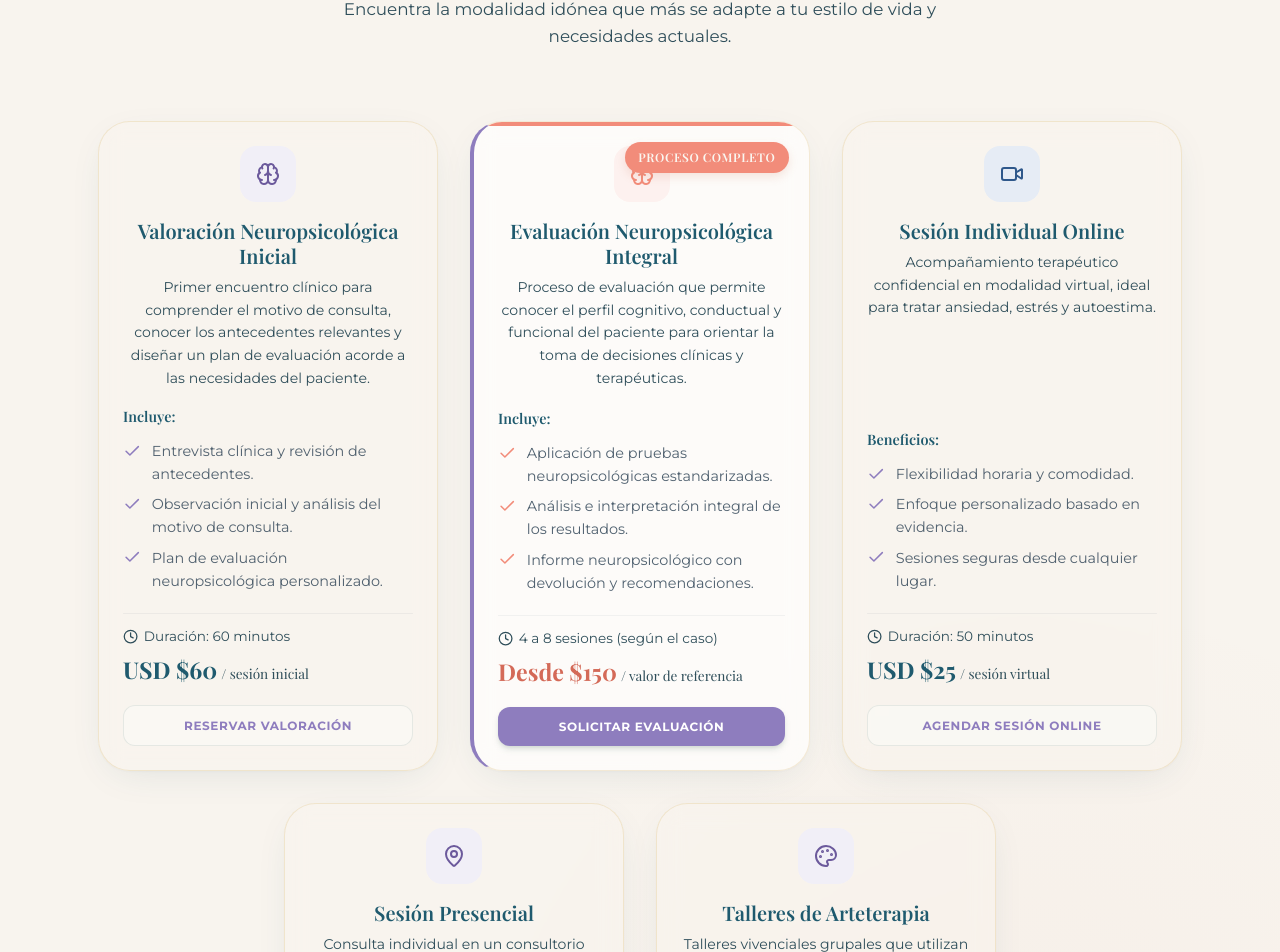
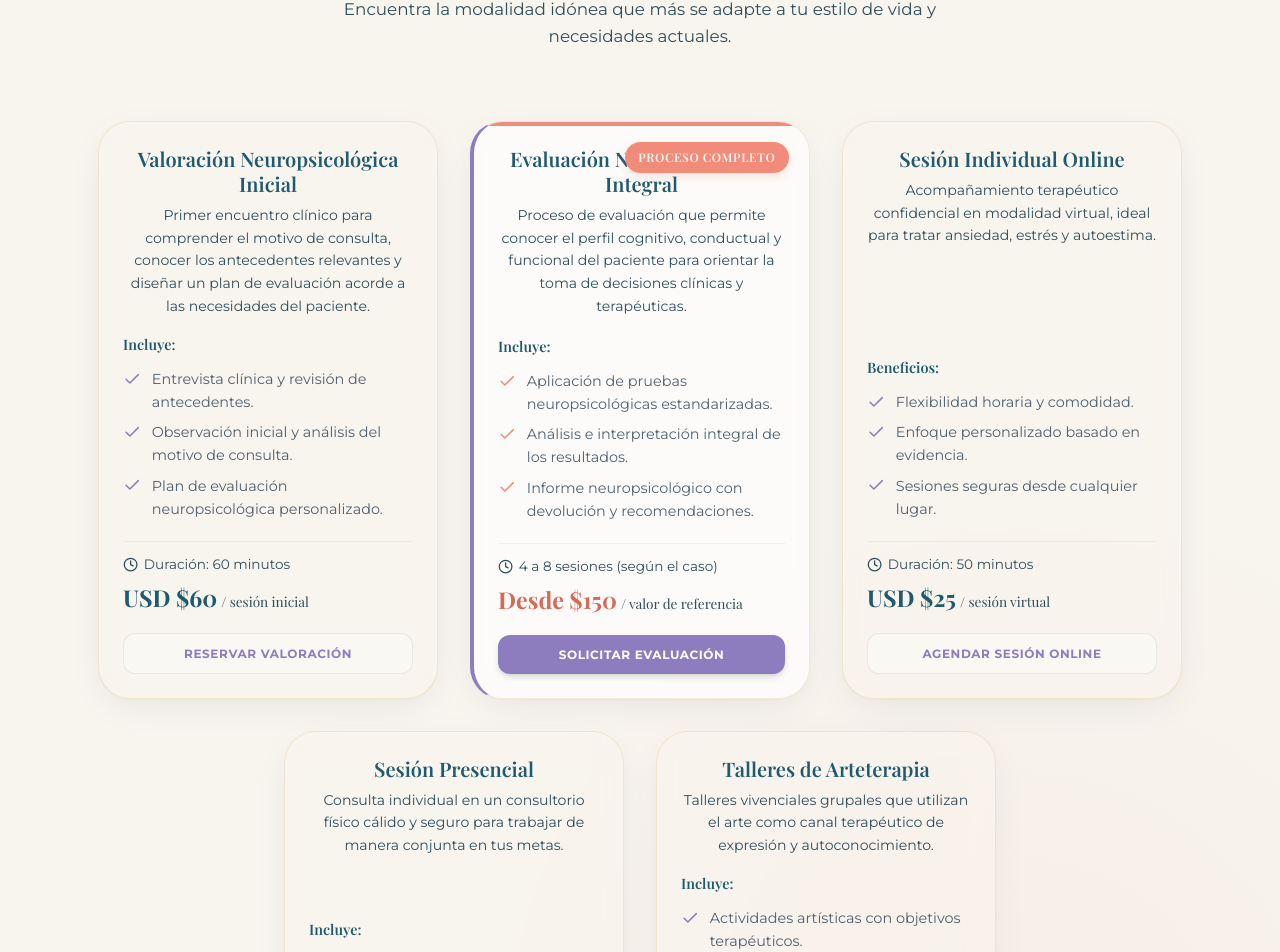
Before and after one commit to MAXVMVS/psic-damarispazmino, a React (Vite) app: page / in a window 1280 px wide. Shown: the part 2811-3763 px from the top of the page. Built offline with nearby package versions, Linux system fonts and the light colour scheme; no server answers; a web font is replaced by a local one.

Commit message:
design: remove main icons from service price cards to simplify visual layout

```diff
--- a/src/App.tsx
+++ b/src/App.tsx
@@ -461,9 +461,6 @@ Quedo atento/a a su respuesta. ¡Muchas gracias!`;
 
             {/* SERVICE CARD 1 */}
             <div id="service-card-eval-inicial" className="service-card">
-              <div className="service-icon-heading">
-                <Brain size={24} />
-              </div>
               <h3 className="service-title">Valoración Neuropsicológica Inicial</h3>
               <p className="service-description">
                 Primer encuentro clínico para comprender el motivo de consulta, conocer los antecedentes relevantes y diseñar un plan de evaluación acorde a las necesidades del paciente.
@@ -503,9 +500,6 @@ Quedo atento/a a su respuesta. ¡Muchas gracias!`;
             {/* SERVICE CARD 2 (RECOMMENDED EVALUATION) */}
             <div id="service-card-eval-integral" className="service-card recommended">
               <span className="badge-recommended">Proceso Completo</span>
-              <div className="service-icon-heading">
-                <Brain size={24} style={{ color: 'var(--color-terracotta)' }} />
-              </div>
               <h3 className="service-title">Evaluación Neuropsicológica Integral</h3>
               <p className="service-description">
                 Proceso de evaluación que permite conocer el perfil cognitivo, conductual y funcional del paciente para orientar la toma de decisiones clínicas y terapéuticas.
@@ -544,9 +538,6 @@ Quedo atento/a a su respuesta. ¡Muchas gracias!`;
 
             {/* SERVICE CARD 3 */}
             <div id="service-card-online" className="service-card">
-              <div className="service-icon-heading">
-                <Video size={24} />
-              </div>
               <h3 className="service-title">Sesión Individual Online</h3>
               <p className="service-description">
                 Acompañamiento terapéutico confidencial en modalidad virtual, ideal para tratar ansiedad, estrés y autoestima.
@@ -585,9 +576,6 @@ Quedo atento/a a su respuesta. ¡Muchas gracias!`;
 
             {/* SERVICE CARD 4 */}
             <div id="service-card-presencial" className="service-card">
-              <div className="service-icon-heading">
-                <MapPin size={24} />
-              </div>
               <h3 className="service-title">Sesión Presencial</h3>
               <p className="service-description">
                 Consulta individual en un consultorio físico cálido y seguro para trabajar de manera conjunta en tus metas.
@@ -626,9 +614,6 @@ Quedo atento/a a su respuesta. ¡Muchas gracias!`;
 
             {/* SERVICE CARD 5 */}
             <div id="service-card-arteterapia" className="service-card">
-              <div className="service-icon-heading">
-                <Palette size={24} />
-              </div>
               <h3 className="service-title">Talleres de Arteterapia</h3>
               <p className="service-description">
                 Talleres vivenciales grupales que utilizan el arte como canal terapéutico de expresión y autoconocimiento.
```
